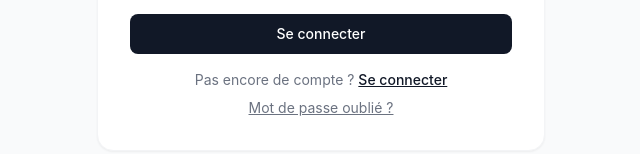
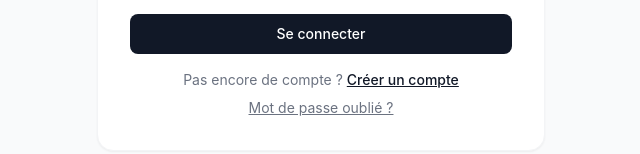
Before and after one commit to LordPotier/devisplomb, a Next.js app: page / in a window 1280 px wide. Shown: the part 506-660 px from the top of the page, without its empty margins (319-959 px from the left). Built offline with nearby package versions, Linux system fonts and the light colour scheme; no server answers.

Commit message:
fix: texte liens bascule connexion/inscription

```diff
--- a/pages/index.js
+++ b/pages/index.js
@@ -68,7 +68,7 @@ export default function Login() {
         <p className="text-center text-sm text-gray-500 mt-4">
           {isSignup ? 'Déjà un compte ?' : 'Pas encore de compte ?'}{' '}
           <button onClick={() => setIsSignup(!isSignup)} className="text-gray-900 font-medium underline">
-            {isSignup ? 'Créer un compte' : 'Se connecter'}
+            {isSignup ? 'Se connecter' : 'Créer un compte'}
           </button>
         </p>
         {!isSignup && !isForgotPassword && (
```
